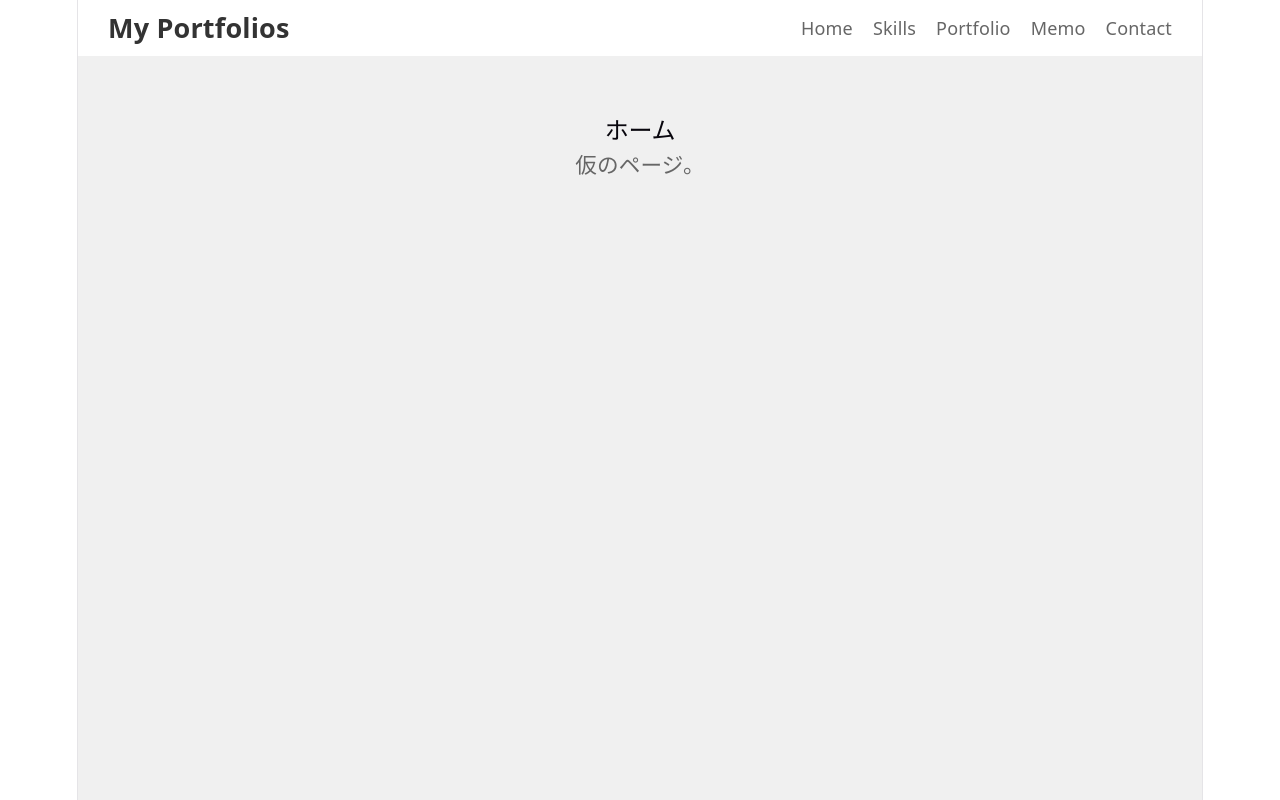
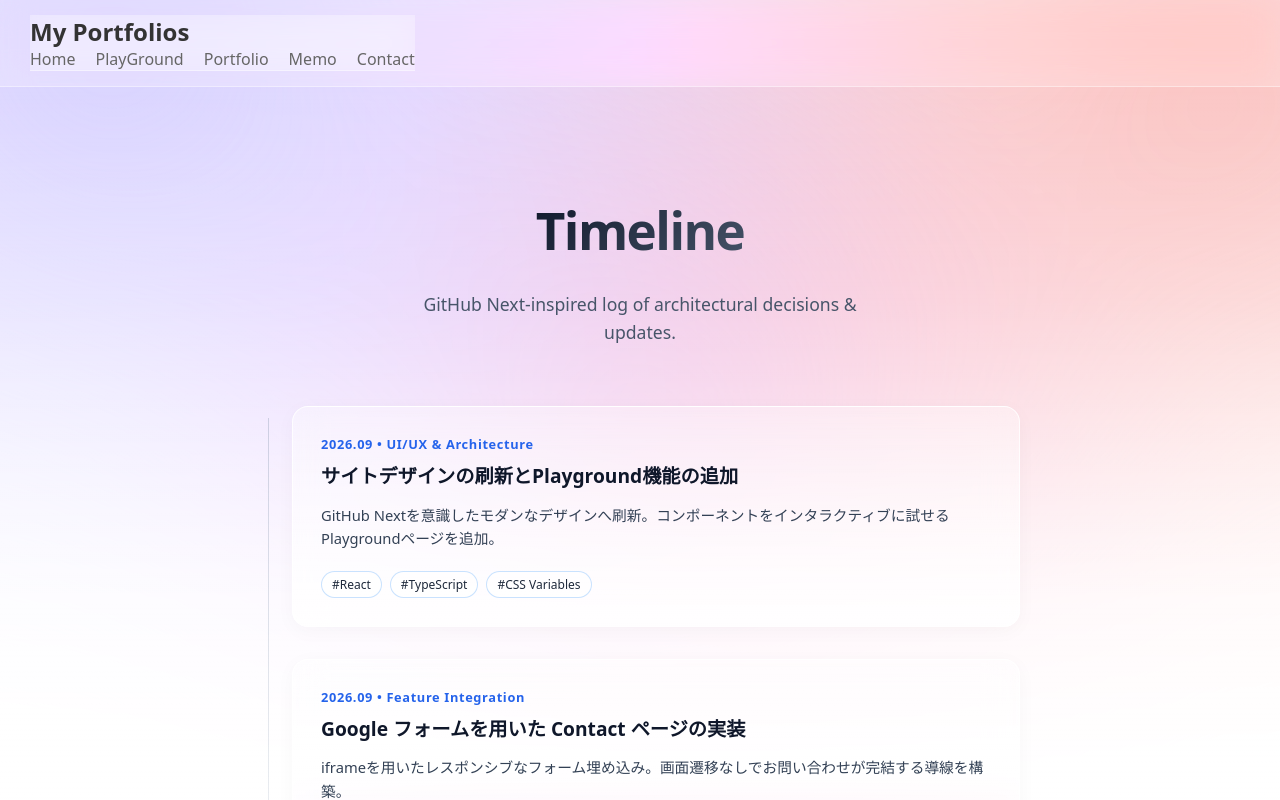
Before and after one commit to shwa37815/Portfolio, a React (Vite) app: page / in a window 1280 px wide. Shown: the top 800 px of the page. Built offline with nearby package versions, Linux system fonts and the light colour scheme.

Commit message:
全体のデザインの刷新

```diff
--- a/src/App.tsx
+++ b/src/App.tsx
@@ -1,7 +1,7 @@
-import { BrowserRouter, Routes,Route,Link } from 'react-router-dom';
+import { BrowserRouter, Routes,Route } from 'react-router-dom';
 import Header from './components/layout/Header';
 import Home from './components/pages/Home';
-import Skills from './components/pages/Skills';
+import PlayGround from './components/pages/PlayGround.tsx';
 import Portfolio from './components/pages/Portfolio';
 import Memo from './components/pages/Memo';
 import Contact from './components/pages/Contact';
@@ -12,10 +12,10 @@ function App() {
         <Header />
 
 
-        <main style={{ padding: '20px',backgroundColor: '#F0F0F0', minHeight: 'calc(100vh - 60px)', }}>
+        <main style={{ padding: '20px', minHeight: 'calc(100vh - 60px)', }}>
           <Routes>
             <Route path="/" element={<Home />} />
-            <Route path="/skills" element={<Skills />} />
+            <Route path="/PlayGround" element={<PlayGround />} />
             <Route path="/portfolio" element={<Portfolio />} />
             <Route path="/memo" element={<Memo />} />
             <Route path="/contact" element={<Contact />} />
--- a/src/components/layout/Header.tsx
+++ b/src/components/layout/Header.tsx
@@ -4,19 +4,33 @@ import "./Header.css"
 const Header = () => {
     return (
         <header className="header">
+            <header style={{
+    position: 'sticky',
+    top: 0,
+    zIndex: 100,
+    // 背景を完全な色にせず、薄い半透明にしてすりガラス効果をつける
+    backgroundColor: 'rgba(255, 255, 255, 0.4)',
+    backdropFilter: 'blur(12px)',
+    WebkitBackdropFilter: 'blur(12px)',
+    // 境界線をなくす（または極限まで薄くする）
+    borderBottom: '1px solid rgba(255, 255, 255, 0.2)',
+    transition: 'all 0.3s ease',
+  }}
+>
                 <Link to="/" className="header-logo">
                 My Portfolios
                 </Link>
                 <nav>
                     <ul className="nav-list">
                         <li><Link to="/" className="nav-link">Home</Link></li>
-                    <li><Link to="/skills" className="nav-link">Skills</Link></li>
+                        <li><Link to="/PlayGround" className="nav-link">PlayGround</Link></li>
                         <li><Link to="/portfolio" className="nav-link">Portfolio</Link></li>
                         <li><Link to="/memo" className="nav-link">Memo</Link></li>
                         <li><Link to="/contact" className="nav-link">Contact</Link></li>
                     </ul>
                 </nav>
             </header>
+        </header>
     );
 };
 
--- a/src/components/pages/Home.tsx
+++ b/src/components/pages/Home.tsx
@@ -1,10 +1,185 @@
-const Home = () => {
-    return (
-        <div style={{ textAlign: 'center', padding: '40px 0', }}>
-        <h2>ホーム</h2>
-            <p style = {{ fontSize: '1.2em', color: '#666' }}>仮のページ。</p>
-        </div>
-    );
+import React, { useState } from 'react';
+
+interface TimelineItem {
+  id: number;
+  date: string;
+  title: string;
+  category: string;
+  description: string;
+  tags: string[];
 }
 
+const timelineData: TimelineItem[] = [
+  {
+    id: 1,
+    date: '2026.09',
+    title: 'サイトデザインの刷新とPlayground機能の追加',
+    category: 'UI/UX & Architecture',
+    description: 'GitHub Nextを意識したモダンなデザインへ刷新。コンポーネントをインタラクティブに試せるPlaygroundページを追加。',
+    tags: ['React', 'TypeScript', 'CSS Variables'],
+  },
+  {
+    id: 2,
+    date: '2026.09',
+    title: 'Google フォームを用いた Contact ページの実装',
+    category: 'Feature Integration',
+    description: 'iframeを用いたレスポンシブなフォーム埋め込み。画面遷移なしでお問い合わせが完結する導線を構築。',
+    tags: ['React', 'Google Forms', 'Responsive'],
+  },
+  {
+    id: 3,
+    date: '2026.09',
+    title: 'Markdown学習メモ（Memo）機能の実装',
+    category: 'Feature Integration',
+    description: 'ReactMarkdownを活用し、GitHub風のスタイルと等幅フォントによるツリー表示に対応したナレッジベースを作成。',
+    tags: ['ReactMarkdown', 'TypeScript', 'Vite'],
+  },
+];
+
+// カーソル位置を追尾して光らせるタイムラインカード
+const NextTimelineCard: React.FC<{ item: TimelineItem }> = ({ item }) => {
+  const [mousePos, setMousePos] = useState({ x: 0, y: 0 });
+  const [isHovered, setIsHovered] = useState(false);
+
+  const handleMouseMove = (e: React.MouseEvent<HTMLDivElement>) => {
+    const rect = e.currentTarget.getBoundingClientRect();
+    setMousePos({
+      x: e.clientX - rect.left,
+      y: e.clientY - rect.top,
+    });
+  };
+
+  return (
+    <div
+      onMouseMove={handleMouseMove}
+      onMouseEnter={() => setIsHovered(true)}
+      onMouseLeave={() => setIsHovered(false)}
+      style={{
+        position: 'relative',
+        marginBottom: '32px',
+        padding: '28px',
+        cursor: 'pointer',
+        borderRadius: '16px',
+        /* 【重要】上が薄く透け、下に向かって白くなるグラデーション（ガラスモーフィズム） */
+        background: 'linear-gradient(180deg, rgba(255, 255, 255, 0.35) 0%, rgba(255, 255, 255, 0.85) 100%)',
+        backdropFilter: 'blur(16px)',
+        WebkitBackdropFilter: 'blur(16px)',
+        border: '1px solid rgba(255, 255, 255, 0.8)',
+        boxShadow: isHovered
+          ? '0 12px 30px rgba(147, 197, 253, 0.25)'
+          : '0 4px 20px rgba(0, 0, 0, 0.03)',
+        transition: 'all 0.3s ease',
+        overflow: 'hidden',
+      }}
+    >
+      {/* マウスカーソル追従型のSpotlight Glow */}
+      <div
+        style={{
+          pointerEvents: 'none',
+          position: 'absolute',
+          top: 0,
+          left: 0,
+          right: 0,
+          bottom: 0,
+          opacity: isHovered ? 1 : 0,
+          transition: 'opacity 0.3s ease',
+          background: `radial-gradient(600px circle at ${mousePos.x}px ${mousePos.y}px, rgba(147, 197, 253, 0.3), transparent 40%)`,
+        }}
+      />
+
+      {/* タイムラインのドット */}
+      <div
+        style={{
+          position: 'absolute',
+          left: '-29px',
+          top: '32px',
+          width: '10px',
+          height: '10px',
+          borderRadius: '50%',
+          backgroundColor: isHovered ? '#60a5fa' : '#94a3b8',
+          boxShadow: isHovered ? '0 0 12px #60a5fa' : 'none',
+          transition: 'all 0.3s ease',
+        }}
+      />
+
+      <div style={{ fontSize: '0.8rem', color: '#2563eb', fontWeight: 600, letterSpacing: '0.05em', marginBottom: '8px' }}>
+        {item.date} • {item.category}
+      </div>
+
+      <h3 style={{ fontSize: '1.2rem', fontWeight: 600, marginBottom: '12px', marginTop: 0, color: '#0f172a' }}>
+        {item.title}
+      </h3>
+
+      <p style={{ fontSize: '0.92rem', lineHeight: '1.6', color: '#334155', marginBottom: '20px' }}>
+        {item.description}
+      </p>
+
+      <div style={{ display: 'flex', gap: '8px', flexWrap: 'wrap' }}>
+        {item.tags.map((tag, idx) => (
+          <span
+            key={idx}
+            style={{
+              fontSize: '0.75rem',
+              padding: '4px 10px',
+              borderRadius: '20px',
+              border: '1px solid rgba(147, 197, 253, 0.5)',
+              backgroundColor: 'rgba(255, 255, 255, 0.6)',
+              color: '#1e293b',
+            }}
+          >
+            #{tag}
+          </span>
+        ))}
+      </div>
+    </div>
+  );
+};
+
+const Home: React.FC = () => {
+  return (
+    <div style={{ maxWidth: '800px', margin: '0 auto', padding: '40px 20px 80px 20px' }}>
+      {/* ヒーローエリア */}
+      <section style={{ textAlign: 'center', padding: '40px 0 60px 0' }}>
+        <h1
+          style={{
+            fontSize: '3.2rem',
+            fontWeight: 800,
+            letterSpacing: '-0.03em',
+            lineHeight: 1.3,
+            padding: '10px 0',
+            margin: '0 0 16px 0',
+            background: 'linear-gradient(135deg, #0f172a 0%, #475569 100%)',
+            WebkitBackgroundClip: 'text',
+            WebkitTextFillColor: 'transparent',
+            display: 'inline-block',
+          }}
+        >
+          Timeline
+        </h1>
+        <p style={{ color: '#475569', fontSize: '1.1rem', maxWidth: '500px', margin: '0 auto', lineHeight: 1.6 }}>
+          GitHub Next-inspired log of architectural decisions & updates.
+        </p>
+      </section>
+
+      {/* タイムライン領域 */}
+      <section style={{ position: 'relative', paddingLeft: '32px' }}>
+        <div
+          style={{
+            position: 'absolute',
+            left: '8px',
+            top: '12px',
+            bottom: '12px',
+            width: '1px',
+            background: 'linear-gradient(to bottom, rgba(148, 163, 184, 0.4), rgba(148, 163, 184, 0.05))',
+          }}
+        />
+
+        {timelineData.map((item) => (
+          <NextTimelineCard key={item.id} item={item} />
+        ))}
+      </section>
+    </div>
+  );
+};
+
 export default Home;
--- a/src/components/pages/Skills.tsx
+++ b/src/components/pages/PlayGround.tsx
@@ -1,10 +1,10 @@
-const Skills = () => {
+const PlayGround= () => {
     return (
         <div style={{ textAlign: 'center', padding: '40px 0', }}>
-            <h2>スキル</h2>
+            <h2>プレイグラウンド</h2>
             <p style = {{ fontSize: '1.2em', color: '#666' }}>仮のページ。まとめ次第掲載予定</p>
         </div>
     );
 };
 
-export default Skills;
+export default PlayGround;
--- a/src/index.css
+++ b/src/index.css
@@ -1,111 +1,76 @@
-:root {
-  --text: #6b6375;
-  --text-h: #08060d;
-  --bg: #fff;
-  --border: #e5e4e7;
-  --code-bg: #f4f3ec;
-  --accent: #aa3bff;
-  --accent-bg: rgba(170, 59, 255, 0.1);
-  --accent-border: rgba(170, 59, 255, 0.5);
-  --social-bg: rgba(244, 243, 236, 0.5);
-  --shadow:
-    rgba(0, 0, 0, 0.1) 0 10px 15px -3px, rgba(0, 0, 0, 0.05) 0 4px 6px -2px;
+* {
+  box-sizing: border-box;
+}
 
-  --sans: system-ui, 'Segoe UI', Roboto, sans-serif;
-  --heading: system-ui, 'Segoe UI', Roboto, sans-serif;
-  --mono: ui-monospace, Consolas, monospace;
+html, body, #root {
+  margin: 0;
+  padding: 0;
+  width: 100%;
+  min-height: 100vh;
+  background: transparent !important; /* 親要素の不透明を強制解除 */
+  color: #0f172a;
+  font-family: system-ui, -apple-system, BlinkMacSystemFont, 'Segoe UI', Roboto, sans-serif;
+}
 
-  font: 18px/145% var(--sans);
-  letter-spacing: 0.18px;
-  color-scheme: light dark;
-  color: var(--text);
-  background: var(--bg);
-  font-synthesis: none;
-  text-rendering: optimizeLegibility;
-  -webkit-font-smoothing: antialiased;
-  -moz-osx-font-smoothing: grayscale;
+/* 画面奥で固定表示されるゆらゆらオーロラ */
+body::before {
+  content: '';
+  position: fixed;
+  top: -20vh;
+  left: -20vw;
+  width: 140vw;
+  height: 140vh;
+  z-index: -2;
+  pointer-events: none;
+  background:
+    radial-gradient(circle at 20% 20%, rgba(147, 197, 253, 0.7) 0%, transparent 50%),
+    radial-gradient(circle at 80% 25%, rgba(244, 114, 182, 0.5) 0%, transparent 50%),
+    radial-gradient(circle at 50% 60%, rgba(192, 132, 252, 0.55) 0%, transparent 50%);
+  filter: blur(60px);
+  animation: auraGradient 20s ease-in-out infinite alternate;
+}
 
-  @media (max-width: 1024px) {
-    font-size: 16px;
+/* 下に行くほど自然に白く落ちつかせるグラデーションマスク */
+body::after {
+  content: '';
+  position: fixed;
+  top: 0;
+  left: 0;
+  width: 100vw;
+  height: 100vh;
+  z-index: -1;
+  pointer-events: none;
+  background: linear-gradient(
+    180deg,
+    rgba(255, 255, 255, 0) 0%,
+    rgba(255, 255, 255, 0.3) 300px,
+    rgba(255, 255, 255, 0.85) 600px,
+    #ffffff 100%
+  );
+}
+
+@keyframes auraGradient {
+  0% {
+    transform: translate(0, 0) scale(1);
+    filter: blur(60px) hue-rotate(0deg);
+  }
+  50% {
+    transform: translate(3vw, -2vh) scale(1.05);
+    filter: blur(70px) hue-rotate(60deg);
+  }
+  100% {
+    transform: translate(-2vw, 3vh) scale(0.98);
+    filter: blur(55px) hue-rotate(120deg);
   }
 }
 
-@media (prefers-color-scheme: dark) {
-  :root {
-    --text: #9ca3af;
-    --text-h: #f3f4f6;
-    --bg: #16171d;
-    --border: #2e303a;
-    --code-bg: #1f2028;
-    --accent: #c084fc;
-    --accent-bg: rgba(192, 132, 252, 0.15);
-    --accent-border: rgba(192, 132, 252, 0.5);
-    --social-bg: rgba(47, 48, 58, 0.5);
-    --shadow:
-      rgba(0, 0, 0, 0.4) 0 10px 15px -3px, rgba(0, 0, 0, 0.25) 0 4px 6px -2px;
-  }
-
-  #social .button-icon {
-    filter: invert(1) brightness(2);
-  }
+/* ヘッダーの透明化 */
+header {
+  position: sticky;
+  top: 0;
+  z-index: 50;
+  background: rgba(255, 255, 255, 0.25) !important;
+  backdrop-filter: blur(16px) saturate(180%) !important;
+  -webkit-backdrop-filter: blur(16px) saturate(180%) !important;
+  border-bottom: 1px solid rgba(255, 255, 255, 0.4) !important;
 }
-
-#root {
-  width: 1126px;
-  max-width: 100%;
-  margin: 0 auto;
-  text-align: center;
-  border-inline: 1px solid var(--border);
-  min-height: 100svh;
-  display: flex;
-  flex-direction: column;
-  box-sizing: border-box;
-}
-
-body {
-  margin: 0;
-}
-
-h1,
-h2 {
-  font-family: var(--heading);
-  font-weight: 500;
-  color: var(--text-h);
-}
-
-h1 {
-  font-size: 56px;
-  letter-spacing: -1.68px;
-  margin: 32px 0;
-  @media (max-width: 1024px) {
-    font-size: 36px;
-    margin: 20px 0;
-  }
-}
-h2 {
-  font-size: 24px;
-  line-height: 118%;
-  letter-spacing: -0.24px;
-  margin: 0 0 8px;
-  @media (max-width: 1024px) {
-    font-size: 20px;
-  }
-}
-p {
-  margin: 0;
-}
-
-code,
-.counter {
-  font-family: var(--mono);
-  display: inline-flex;
-  border-radius: 4px;
-  color: var(--text-h);
-}
-
-code {
-  font-size: 15px;
-  line-height: 135%;
-  padding: 4px 8px;
-  background: var(--code-bg);
-}
```
Lines whose indentation alone changed are shown as unchanged.
